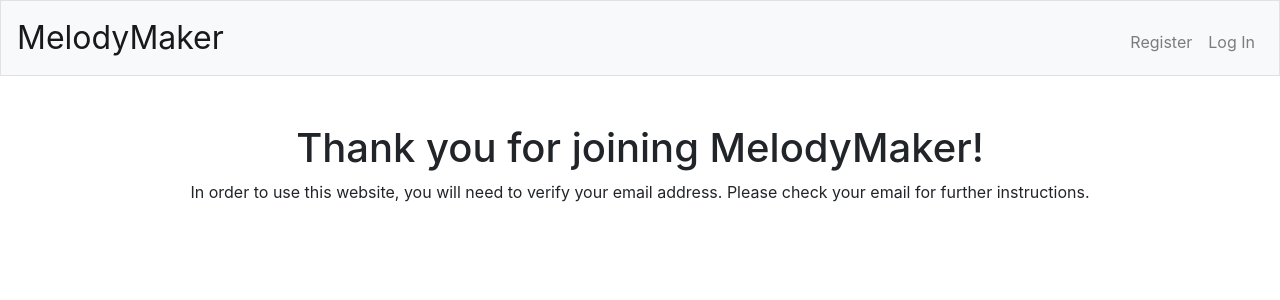
After one commit to matthewqu14/MelodyMaker, a Flask app: template templates/confirmation.html in a window 1280 px wide. The commit adds this page. Shown: the top 300 px of the page. Run offline with Flask 2, Linux system fonts and the light colour scheme; the template is opened without the code that fills it, so the values that code supplies are empty; some libraries are stand-ins or nearby versions.

Commit message:
email verification added.

```diff
--- a/app.py
+++ b/app.py
@@ -4,6 +4,8 @@
 from cs50 import SQL
 from flask import Flask, flash, jsonify, redirect, render_template, request, session, url_for
 from flask_session import Session
+from flask_mail import Mail, Message
+from itsdangerous import URLSafeTimedSerializer, SignatureExpired
 from tempfile import mkdtemp
 from werkzeug.exceptions import default_exceptions, HTTPException, InternalServerError
 from werkzeug.security import check_password_hash, generate_password_hash
@@ -12,6 +14,13 @@
 
 # Configure application
 app = Flask(__name__)
+app.config.from_pyfile("config.cfg")
+
+mail = Mail(app)
+
+s = URLSafeTimedSerializer("Thisisasecret!")
+
+tempid = ""
 
 # Ensure templates are auto-reloaded
 app.config["TEMPLATES_AUTO_RELOAD"] = True
@@ -38,9 +47,11 @@
             hash TEXT NOT NULL,
             confirmation BOOLEAN DEFAULT false);""")
 
+db.execute("DELETE FROM users WHERE username = ?", "muffinmatt8@gmail.com")
 @app.before_request
 def make_session_permanent():
     session.permanent = True
+
 
 @app.route("/")
 def index():
@@ -63,12 +74,12 @@
         # Ensure username was submitted
         if not request.form.get("username"):
             flash("Please enter a username.")
-            return redirect("/login")
+            return render_template("login.html")
 
         # Ensure password was submitted
         elif not request.form.get("password"):
             flash("Please enter a password.")
-            return redirect("/login")
+            return render_template("login.html")
 
         # Query database for username
         rows = db.execute("SELECT * FROM users WHERE username = :username",
@@ -76,9 +87,12 @@
 
         # Ensure username exists and password is correct
         if len(rows) != 1 or not check_password_hash(rows[0]["hash"], request.form.get("password")):
-            flash("Invalid username and/or password")
-            return redirect("/login")
+            flash("Invalid username and/or password.")
+            return render_template("login.html")
 
+        if not rows[0]["confirmation"]:
+            flash("You have not yet confirmed your email address.")
+            return render_template("login.html")
         # Remember which user has logged in
         session["user_id"] = rows[0]["id"]
 
@@ -88,6 +102,7 @@
 
     # User reached route via GET (as by clicking a link or via redirect)
     else:
+        session.clear()
         return render_template("login.html")
 
 
@@ -135,18 +150,38 @@
         if username_exist[0]["COUNT(*)"] != 0:
             flash("Username already taken.")
             return redirect("/register")
+        token = s.dumps(username, salt="confirm")
+        msg = Message("Confirm Your MelodyMaker Account", sender='melodymakerpro@gmail.com', recipients=[username])
+        link = url_for("confirm", token=token, _external=True)
+        msg.body = "Verify your MelodyMaker Account by clicking on the link below. " \
+                   "Please be aware that this link will expire in 20 minutes; " \
+                   "afterwards, you will have to register your account again.\n\n{}".format(link)
+        try:
+            mail.send(msg)
+        except:
+            flash("Sorry! That doesn't look like an email.")
+            return redirect("/register")
         db.execute("INSERT INTO users (username, hash) VALUES (?, ?)", username, generate_password_hash(password))
         rows = db.execute("SELECT * FROM users WHERE username = :username",
                           username=request.form.get("username"))
-        session["user_id"] = rows[0]["id"]
-        flash("TODO")
-        return redirect("/")
+        global tempid
+        tempid = rows[0]["id"]
+        return render_template("confirmation.html", token=token, email=username)
 
 
-@app.route("/confirmation")
-@login_required
-def confirmation():
-    return render_template
+@app.route('/confirm/<token>')
+def confirm(token):
+    global tempid
+    try:
+        s.loads(token, salt="confirm", max_age=1200)
+    except SignatureExpired:
+        db.execute("DELETE FROM users WHERE id = ?", tempid)
+        flash("Your link has expired. Please register your account again.")
+        session["user_id"] = None
+        return redirect("/register")
+    db.execute("UPDATE users SET confirmation = true WHERE id = ?", tempid)
+    session["user_id"] = tempid
+    return render_template("welcome.html")
 
 
 @app.route("/sell", methods=["GET", "POST"])
--- /dev/null
+++ b/config.cfg
@@ -0,0 +1,6 @@
+MAIL_SERVER="smtp.gmail.com"
+MAIL_USERNAME="melodymakerpro@gmail.com"
+MAIL_PASSWORD="kevinmatthewpatrick"
+MAIL_PORT=465
+MAIL_USE_SSL=True
+MAIL_USE_TLS=False
--- /dev/null
+++ b/templates/confirmation.html
@@ -0,0 +1,10 @@
+{% extends "layout.html" %}
+
+{% block title %}
+    Confirm Your Email - MelodyMaker
+{% endblock %}
+
+{% block main %}
+    <h1>Thank you for joining MelodyMaker!</h1>
+    <p>In order to use this website, you will need to verify your email address. Please check your email for further instructions.</p>
+{% endblock %}
--- a/templates/login.html
+++ b/templates/login.html
@@ -7,7 +7,7 @@
 {% block main %}
     <form action="/login" method="post">
         <div class="form-group">
-            <input autocomplete="off" autofocus class="form-control" name="username" placeholder="Username" type="text">
+            <input autocomplete="off" autofocus class="form-control" name="username" placeholder="Email" type="text">
         </div>
         <div class="form-group">
             <input class="form-control" name="password" placeholder="Password" type="password">
--- a/templates/register.html
+++ b/templates/register.html
@@ -7,7 +7,7 @@
 {% block main %}
     <form action="/register" method="post">
         <div class="form-group">
-            <input autocomplete="off" autofocus class="form-control" name="username" placeholder="Username" type="text">
+            <input autocomplete="off" autofocus class="form-control" name="username" placeholder="Email" type="text">
         </div>
         <div class="form-group">
             <input class="form-control" name="password" placeholder="Password" type="password">
```
Also changed, not shown: templates/welcome.html (added, +9 -0 lines), users.db.
